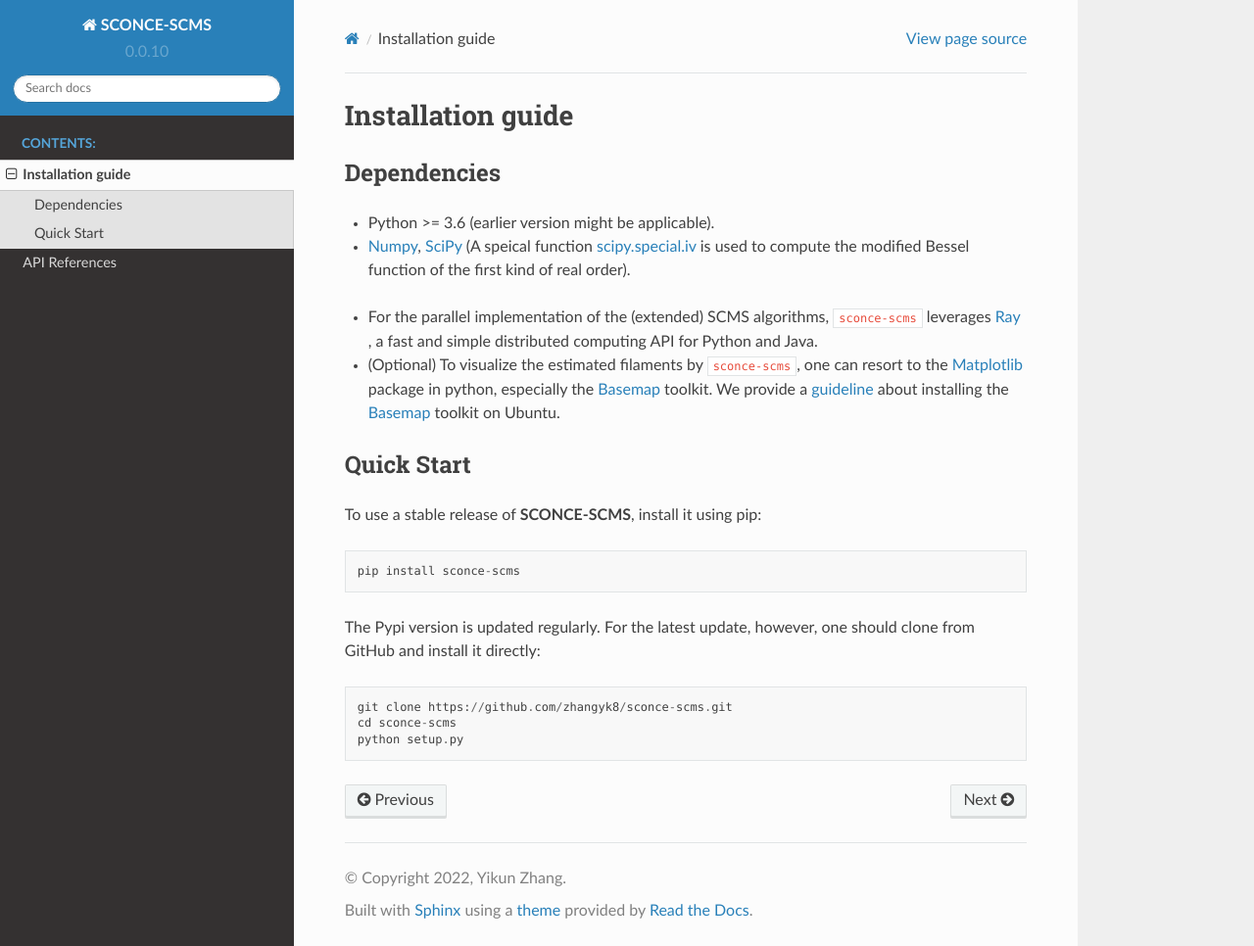
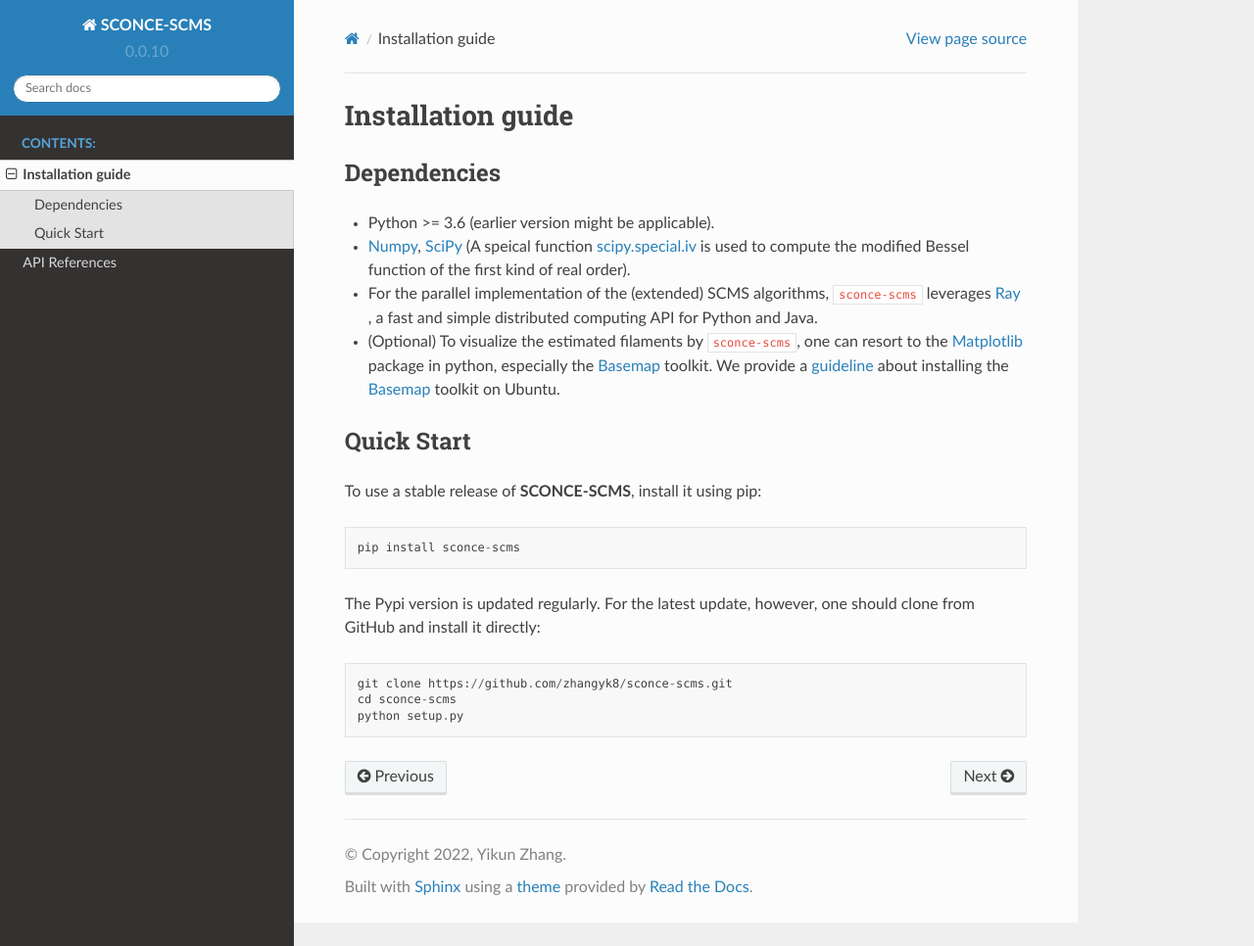
Before and after one commit to zhangyk8/sconce-scms, a Sphinx documentation site: the page built from docs/source/installation.rst, in a window 1280 px wide and 966 px high. Shown: the whole window at 98% size. Built offline with Sphinx 7.4.7 and the Read the Docs theme 2.0.0, drawn with Linux system fonts in a browser that asks for light colours.

```diff
--- a/docs/source/installation.rst
+++ b/docs/source/installation.rst
@@ -6,8 +6,8 @@ Dependencies
 
 * Python >= 3.6 (earlier version might be applicable).
 * `Numpy <http://www.numpy.org/>`_, `SciPy <https://www.scipy.org/>`_ (A speical function `scipy.special.iv <https://docs.scipy.org/doc/scipy/reference/generated/scipy.special.iv.html#scipy.special.iv>`_ is used to compute the modified Bessel function of the first kind of real order).
-- For the parallel implementation of the (extended) SCMS algorithms, ``sconce-scms`` leverages `Ray <https://ray.io/>`_ , a fast and simple distributed computing API for Python and Java.
-- (Optional) To visualize the estimated filaments by ``sconce-scms``, one can resort to the `Matplotlib <https://matplotlib.org/>`_ package in python, especially the `Basemap <https://matplotlib.org/basemap/>`_ toolkit. We provide a `guideline <https://github.com/zhangyk8/DirMS/blob/main/Install_Basemap_Ubuntu.md>`_  about installing the `Basemap <https://matplotlib.org/basemap/>`_ toolkit on Ubuntu.
+* For the parallel implementation of the (extended) SCMS algorithms, ``sconce-scms`` leverages `Ray <https://ray.io/>`_ , a fast and simple distributed computing API for Python and Java.
+* (Optional) To visualize the estimated filaments by ``sconce-scms``, one can resort to the `Matplotlib <https://matplotlib.org/>`_ package in python, especially the `Basemap <https://matplotlib.org/basemap/>`_ toolkit. We provide a `guideline <https://github.com/zhangyk8/DirMS/blob/main/Install_Basemap_Ubuntu.md>`_  about installing the `Basemap <https://matplotlib.org/basemap/>`_ toolkit on Ubuntu.
 
 
 Quick Start
```
